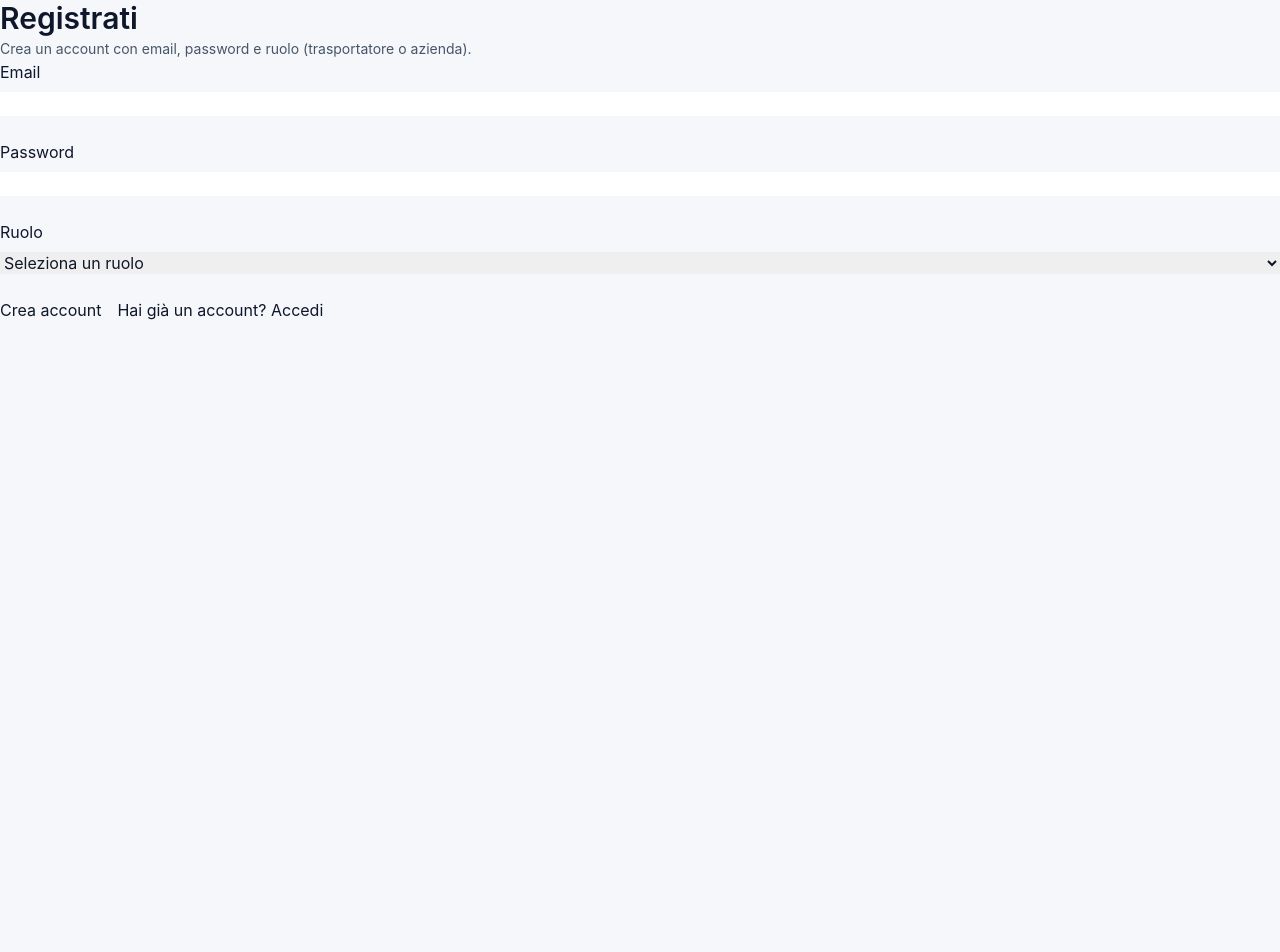
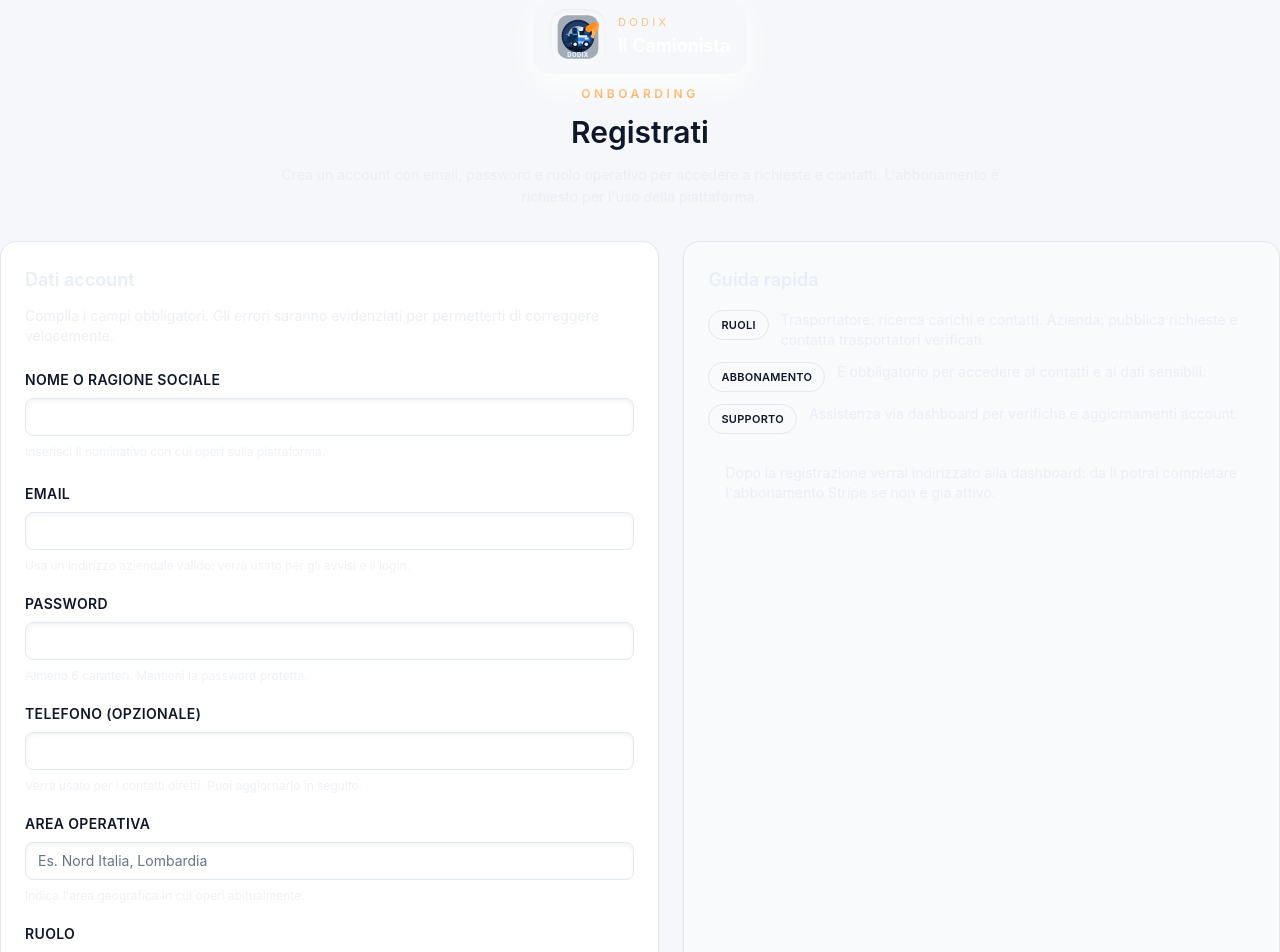
Before and after one commit to diegodirisodd-cmd/1dodix-il-camionista-mvp, a Next.js app: page /register in a window 1280 px wide. Shown: the top 952 px of the page. Before the commit the page ends 800 px from the top, so only its background shows below. Built offline with nearby package versions, Linux system fonts and the light colour scheme.

Commit message:
Refactor registration page and improve submission logic
Refactor registration form submission to use FormData and JSON payload. Update UI elements and improve user feedback messages.

```diff
--- a/src/app/register/page.tsx
+++ b/src/app/register/page.tsx
@@ -1,74 +1,200 @@
 "use client";
 
+import Image from "next/image";
 import Link from "next/link";
-import { FormEvent, useState } from "react";
+import { useRouter } from "next/navigation";
+import { useTransition, useState } from "react";
 
 export default function RegisterPage() {
   const [result, setResult] = useState<string | null>(null);
   const [error, setError] = useState<string | null>(null);
+  const [isPending, startTransition] = useTransition();
+  const router = useRouter();
 
-  const handleSubmit = async (event: FormEvent<HTMLFormElement>) => {
-    event.preventDefault();
+  const handleSubmit = (formData: FormData) => {
     setResult(null);
     setError(null);
 
-    const formData = new FormData(event.currentTarget);
+    startTransition(async () => {
+      try {
+        const payload = Object.fromEntries(formData.entries());
         const response = await fetch("/api/auth/register", {
           method: "POST",
-      body: formData,
+          headers: { "Content-Type": "application/json" },
+          body: JSON.stringify(payload),
         });
 
         const data = await response.json();
 
         if (!response.ok) {
-      setError(data.error ?? "Registrazione non riuscita.");
+          setError(data?.error ?? "Registrazione non riuscita. Riprova.");
           return;
         }
 
-    setResult("Account creato con successo.");
+        setResult("Account creato con successo. Completa l'onboarding per iniziare.");
+        router.replace((data?.redirectTo as string) || "/onboarding");
+      } catch (err) {
+        console.error("Errore durante la registrazione", err);
+        setError("Registrazione non riuscita. Controlla i dati e riprova.");
+      }
+    });
   };
 
   return (
-    <section>
+    <section className="space-y-8">
+      <header className="space-y-3 text-center">
+        <div className="flex justify-center">
+          <div className="inline-flex items-center gap-3 rounded-2xl border border-white/15 bg-white/5 px-4 py-2 shadow-card backdrop-blur">
+            <div className="relative h-14 w-14 overflow-hidden rounded-xl bg-white/10 shadow-inner">
+              <Image
+                src="/dodix-logo.svg"
+                alt="Logo DodiX"
+                fill
+                sizes="56px"
+                className="object-contain"
+                priority
+              />
+            </div>
+            <div className="text-left leading-tight">
+              <p className="text-[11px] uppercase tracking-[0.3em] text-accent-200">DodiX</p>
+              <p className="text-lg font-semibold text-white">Il Camionista</p>
+            </div>
+          </div>
+        </div>
+        <p className="text-xs font-semibold uppercase tracking-[0.3em] text-accent-300">Onboarding</p>
         <h1>Registrati</h1>
-      <p>Crea un account con email, password e ruolo (trasportatore o azienda).</p>
+        <p className="mx-auto max-w-3xl text-neutral-100/80">
+          Crea un account con email, password e ruolo operativo per accedere a richieste e contatti. L&apos;abbonamento è richiesto
+          per l&apos;uso della piattaforma.
+        </p>
+      </header>
 
-      <form onSubmit={handleSubmit}>
+      <div className="grid gap-6 lg:grid-cols-[1.05fr_0.95fr]">
+        <div className="card-contrast space-y-6">
+          <div className="space-y-3">
+            <h3 className="text-lg font-semibold text-brand-50">Dati account</h3>
+            <p className="text-sm text-neutral-100/80">
+              Compila i campi obbligatori. Gli errori saranno evidenziati per permetterti di correggere velocemente.
+            </p>
+          </div>
+
+          {result && (
+            <p className="alert-success" aria-live="polite">
+              {result}
+            </p>
+          )}
+          {error && (
+            <p className="alert-danger" role="alert" aria-live="assertive">
+              {error}
+            </p>
+          )}
+
+          <form className="space-y-5" action={handleSubmit}>
             <div className="form-field">
-          <label htmlFor="email">Email</label>
-          <input id="email" name="email" type="email" required />
+              <label className="label" htmlFor="name">
+                Nome o ragione sociale
+              </label>
+              <input className="input-field" id="name" name="name" type="text" required autoComplete="organization" />
+              <p className="text-xs text-neutral-100/70">Inserisci il nominativo con cui operi sulla piattaforma.</p>
             </div>
 
             <div className="form-field">
-          <label htmlFor="password">Password</label>
-          <input id="password" name="password" type="password" minLength={6} required />
+              <label className="label" htmlFor="email">
+                Email
+              </label>
+              <input className="input-field" id="email" name="email" type="email" required autoComplete="email" />
+              <p className="text-xs text-neutral-100/70">Usa un indirizzo aziendale valido: verrà usato per gli avvisi e il login.</p>
             </div>
 
             <div className="form-field">
-          <label htmlFor="role">Ruolo</label>
-          <select id="role" name="role" required defaultValue="">
+              <label className="label" htmlFor="password">
+                Password
+              </label>
+              <input
+                className="input-field"
+                id="password"
+                name="password"
+                type="password"
+                minLength={6}
+                required
+                autoComplete="new-password"
+              />
+              <p className="text-xs text-neutral-100/70">Almeno 6 caratteri. Mantieni la password protetta.</p>
+            </div>
+
+            <div className="form-field">
+              <label className="label" htmlFor="phone">
+                Telefono (opzionale)
+              </label>
+              <input className="input-field" id="phone" name="phone" type="tel" autoComplete="tel" />
+              <p className="text-xs text-neutral-100/70">Verrà usato per i contatti diretti. Puoi aggiornarlo in seguito.</p>
+            </div>
+
+            <div className="form-field">
+              <label className="label" htmlFor="operatingArea">
+                Area operativa
+              </label>
+              <input
+                className="input-field"
+                id="operatingArea"
+                name="operatingArea"
+                type="text"
+                required
+                placeholder="Es. Nord Italia, Lombardia"
+              />
+              <p className="text-xs text-neutral-100/70">Indica l&apos;area geografica in cui operi abitualmente.</p>
+            </div>
+
+            <div className="form-field">
+              <label className="label" htmlFor="role">
+                Ruolo
+              </label>
+              <select className="input-field" id="role" name="role" required defaultValue="">
                 <option value="" disabled>
                   Seleziona un ruolo
                 </option>
-            <option value="trasportatore">Trasportatore</option>
-            <option value="azienda">Azienda</option>
+                <option value="company">Azienda</option>
+                <option value="transporter">Trasportatore</option>
               </select>
+              <p className="text-xs text-neutral-100/70">
+                Il ruolo guida la navigazione (dashboard azienda o trasportatore) e i permessi disponibili.
+              </p>
             </div>
 
-        <div className="form-actions">
-          <button type="submit">Crea account</button>
-          <span>
-            Hai già un account? <Link href="/login">Accedi</Link>
+            <div className="form-actions justify-between">
+              <button type="submit" disabled={isPending} className="btn-primary w-full sm:w-auto">
+                {isPending ? "Creazione in corso..." : "Crea account"}
+              </button>
+              <span className="text-sm text-neutral-100/80">
+                Hai già un account? <Link className="text-accent-200 underline" href="/login">Accedi</Link>
               </span>
             </div>
           </form>
+        </div>
 
-      {result && <p aria-live="polite">{result}</p>}
-      {error && (
-        <p role="alert" style={{ color: "#b00020" }}>
-          {error}
-        </p>
-      )}
+        <div className="card-muted space-y-4">
+          <h3 className="text-lg font-semibold text-brand-50">Guida rapida</h3>
+          <ul className="space-y-3 text-sm text-neutral-100/80">
+            <li className="flex items-start gap-3">
+              <span className="badge">Ruoli</span>
+              <span>Trasportatore: ricerca carichi e contatti. Azienda: pubblica richieste e contatta trasportatori verificati.</span>
+            </li>
+            <li className="flex items-start gap-3">
+              <span className="badge">Abbonamento</span>
+              <span>È obbligatorio per accedere ai contatti e ai dati sensibili.</span>
+            </li>
+            <li className="flex items-start gap-3">
+              <span className="badge">Supporto</span>
+              <span>Assistenza via dashboard per verifiche e aggiornamenti account.</span>
+            </li>
+          </ul>
+
+          <div className="rounded-xl border border-white/10 bg-white/5 px-4 py-3 text-sm text-neutral-100/80">
+            Dopo la registrazione verrai indirizzato alla dashboard: da lì potrai completare l&apos;abbonamento Stripe se non è già
+            attivo.
+          </div>
+        </div>
+      </div>
     </section>
   );
 }
```
Lines whose indentation alone changed are shown as unchanged.
